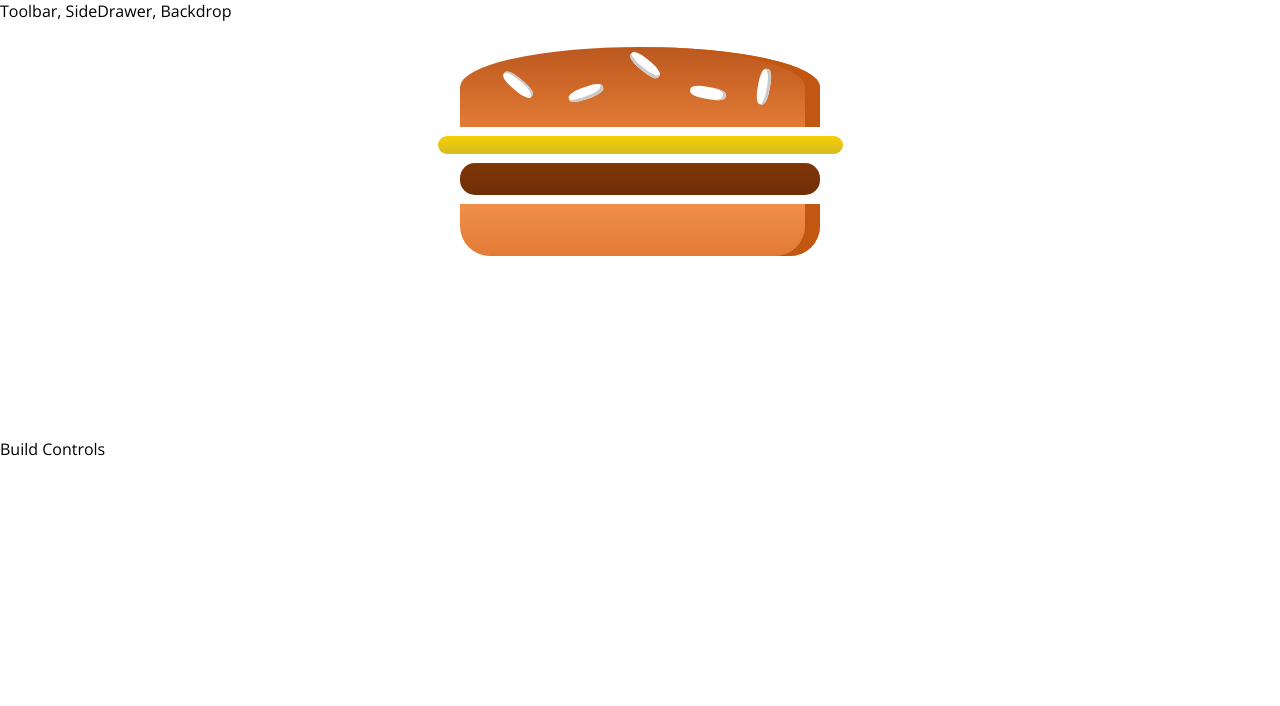
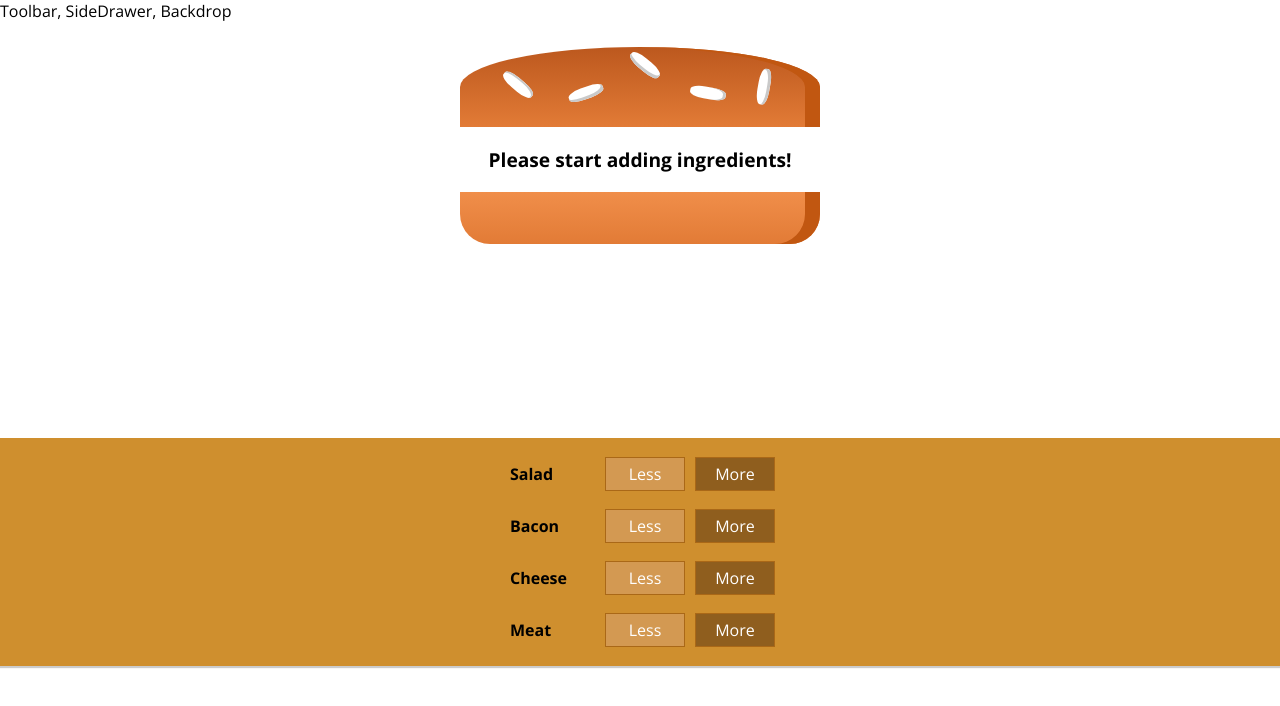
Before and after one commit to yorvinlunawisky/burger-builder-app, a React (Create React App) app in the folder burger-builder/: page / in a window 1280 px wide. Shown: the top 706 px of the page. Built offline with nearby package versions, Linux system fonts and the light colour scheme.

Commit message:
Plus and Less Buttons updated

```diff
--- /dev/null
+++ b/burger-builder/src/components/Burger/BuildControls/BuildControl/BuildControl.js
@@ -0,0 +1,13 @@
+import React from 'react';
+
+import classes from './BuildControl.module.css';
+
+const buildControl = (props) => (
+  <div className={classes.BuildControl}>
+    <div className={classes.Label}>{props.label}</div>
+    <button className={classes.Less} onClick={props.removed}>Less</button>
+    <button className={classes.More} onClick={props.added}>More</button>
+  </div>
+);
+
+export default buildControl;
--- /dev/null
+++ b/burger-builder/src/components/Burger/BuildControls/BuildControl/BuildControl.module.css
@@ -0,0 +1,56 @@
+.BuildControl {
+  display: flex;
+  justify-content: space-between;
+  align-items: center;
+  margin: 5px 0;
+}
+
+.BuildControl button {
+  display: block;
+  font: inherit;
+  padding: 5px;
+  margin: 0 5px;
+  width: 80px;
+  border: 1px solid #AA6817;
+  cursor: pointer;
+  outline: none;
+}
+
+.BuildControl button:disabled {
+  background-color: #AC9980;
+  border: 1px solid #7E7365;
+  color: #ccc;
+  cursor: default;
+}
+
+.BuildControl button:hover:disabled {
+  background-color: #AC9980;
+  color: #ccc;
+  cursor: not-allowed;
+}
+
+.Label {
+  padding: 10px;
+  font-weight: bold;
+  width: 80px;
+}
+
+.BuildControl .Less {
+  background-color: #D39952;
+  color: white;
+}
+
+.BuildControl .More {
+  background-color: #8F5E1E;
+  color: white;
+}
+
+.BuildControl .Less:hover, .BuildControl .Less:active {
+  background-color: #DAA972;
+  color: white;
+}
+
+.BuildControl .More:hover,.BuildControl .More:active {
+  background-color: #99703F;
+  color: white;
+}
--- /dev/null
+++ b/burger-builder/src/components/Burger/BuildControls/BuildControls.js
@@ -0,0 +1,27 @@
+import React from 'react';
+
+import classes from './BuildControls.module.css';
+import BuildControl from './BuildControl/BuildControl';
+
+const controls = [
+  { label: 'Salad', type: 'salad' },
+  { label: 'Bacon', type: 'bacon' },
+  { label: 'Cheese', type: 'cheese' },
+  { label: 'Meat', type: 'meat' },
+];
+
+const buildControls = (props) => (
+  <div className={classes.BuildControls}>
+    {controls.map(ctrl => (
+      <BuildControl
+        key={ctrl.label}
+        label={ctrl.label}
+        added={() => props.ingredientAdded(ctrl.type)}
+        removed={() => props.ingredientRemoved(ctrl.type)}
+        disabled={props.disabled[ctrl.type]} />
+    ))}
+  </div>
+);
+
+
+export default buildControls;
--- /dev/null
+++ b/burger-builder/src/components/Burger/BuildControls/BuildControls.module.css
@@ -0,0 +1,10 @@
+.BuildControls {
+  width: 100%;
+  background-color: #cf8f2e;
+  display: flex;
+  flex-flow: column;
+  align-items: center;
+  box-shadow: 0 2px 1px #ccc;
+  margin: auto;
+  padding:  10px 0;
+}
--- a/burger-builder/src/components/Burger/Burger.js
+++ b/burger-builder/src/components/Burger/Burger.js
@@ -1,13 +1,25 @@
 import React from 'react';
+
 import classes from './Burger.module.css';
 import BurgerIngredient from './BurgerIngredient/BurgerIngredient';
 
 const burger = (props) => {
+  let transformedIngredients = Object.keys(props.ingredients)
+    .map(igKey => {
+      return [...Array(props.ingredients[igKey])].map((_, i) => {
+        return <BurgerIngredient key={igKey + i} type={igKey} />;
+      });
+    })
+    .reduce((arr, el) => {
+      return arr.concat(el)
+    }, []);
+  if (transformedIngredients.length === 0) {
+    transformedIngredients = <p>Please start adding ingredients!</p>;
+  }
   return (
     <div className={classes.Burger}>
       <BurgerIngredient type="bread-top" />
-      <BurgerIngredient type="cheese" />
-      <BurgerIngredient type="meat" />
+      {transformedIngredients}
       <BurgerIngredient type="bread-bottom" />
     </div>
   );
--- a/burger-builder/src/components/Burger/BurgerIngredient/BurgerIngredient.js
+++ b/burger-builder/src/components/Burger/BurgerIngredient/BurgerIngredient.js
@@ -1,6 +1,7 @@
 import React, { Component } from 'react';
+import PropTypes from 'prop-types';
+
 import classes from './BurgerIngredient.module.css';
-import PropTypes from 'prop-types';
 
 class BurgerIngredient extends Component {
   render() {
@@ -33,10 +34,11 @@
       default:
         ingredient = null;
     }
+
     return ingredient;
   }
+}
 
-}
 BurgerIngredient.propTypes = {
   type: PropTypes.string.isRequired
 };
--- a/burger-builder/src/containers/BurgerBuilder/BurgerBuilder.js
+++ b/burger-builder/src/containers/BurgerBuilder/BurgerBuilder.js
@@ -1,13 +1,77 @@
 import React, { Component } from 'react';
+
 import Aux from '../../hoc/Auxiliary';
 import Burger from '../../components/Burger/Burger';
+import BuildControls from '../../components/Burger/BuildControls/BuildControls';
+
+
+const INGREDIENT_PRICES = {
+  salad: 0.5,
+  cheese: 0.4,
+  meat: 1.3,
+  bacon: 0.7
+}
 
 class BurgerBuilder extends Component {
+  // constructor(props) {
+  //   super(props);
+  //   this.state = {...}
+  // }
+  state = {
+    ingredients: {
+      salad: 0,
+      bacon: 0,
+      cheese: 0,
+      meat: 0
+    },
+    totalPrice: 4
+  }
+
+  addIngredientHandler = (type) => {
+    const oldCount = this.state.ingredients[type];
+    const updatedCount = oldCount + 1;
+    const updatedIngredients = {
+      ...this.state.ingredients
+    };
+    updatedIngredients[type] = updatedCount;
+    const priceAddition = INGREDIENT_PRICES[type];
+    const oldPrice = this.state.totalPrice;
+    const newPrice = oldPrice + priceAddition;
+    this.setState({ totalPrice: newPrice, ingredients: updatedIngredients });
+  }
+
+  removeIngredientHandler = (type) => {
+    const oldCount = this.state.ingredients[type];
+    if (oldCount <= 0) {
+      return;
+    }
+    const updatedCount = oldCount - 1;
+    const updatedIngredients = {
+      ...this.state.ingredients
+    };
+    updatedIngredients[type] = updatedCount;
+    const priceAddition = INGREDIENT_PRICES[type];
+    const oldPrice = this.state.totalPrice;
+    const newPrice = oldPrice - priceAddition;
+    this.setState({ totalPrice: newPrice, ingredients: updatedIngredients });
+  }
+
+
   render() {
+    const disabledInfo = {
+      ...this.state.ingredients
+    };
+    for (let key in disabledInfo) {
+      disabledInfo[key] = disabledInfo[key] <= 0
+    }
+
     return (
       <Aux>
-        <Burger />
-        <div>Build Controls</div>
+        <Burger ingredients={this.state.ingredients} />
+        <BuildControls
+          ingredientAdded={this.addIngredientHandler}
+          ingredientRemoved={this.removeIngredientHandler}
+          disabled={disabledInfo} />
       </Aux>
     );
   }
```
Also changed, not shown: burger-builder/public/manifest.json.
